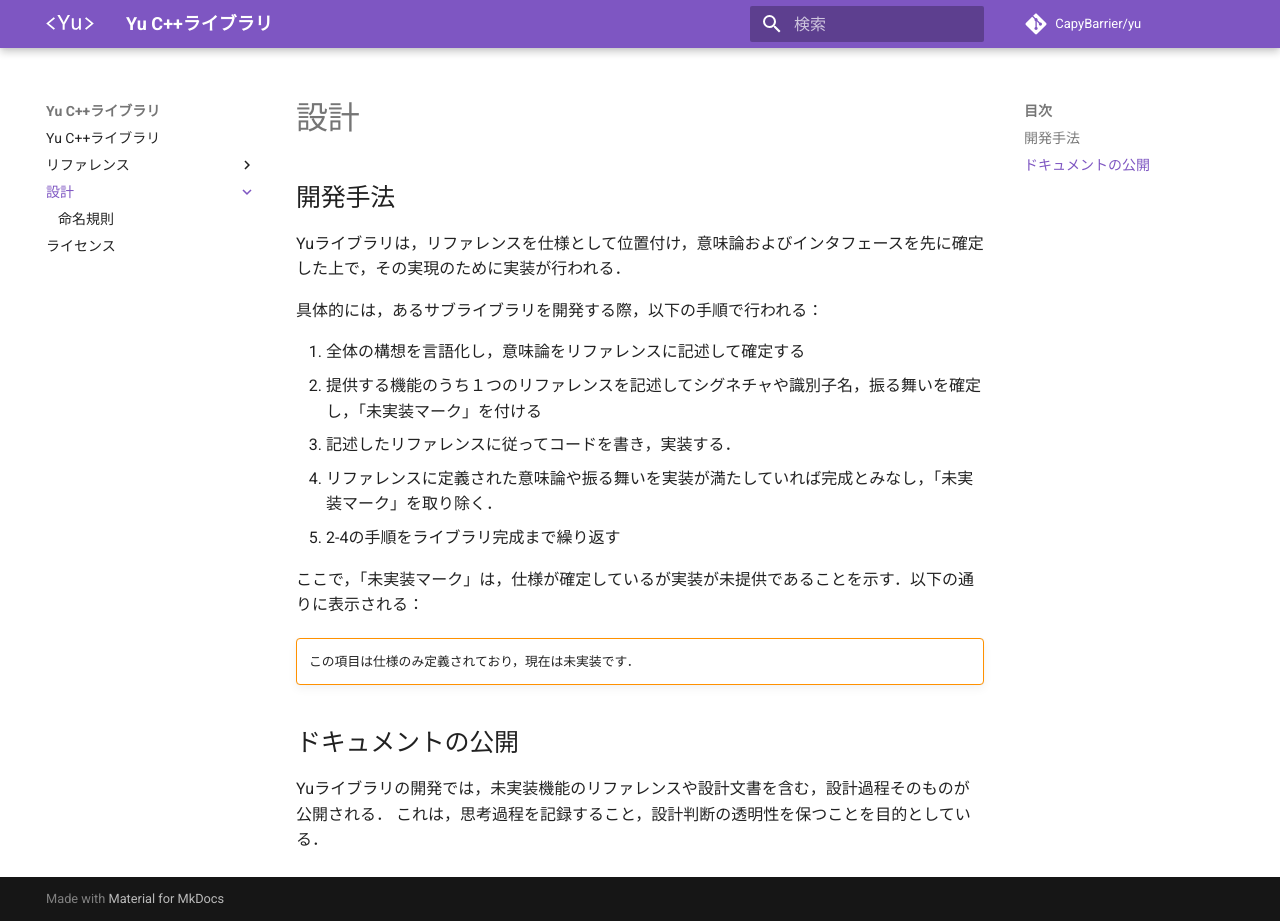
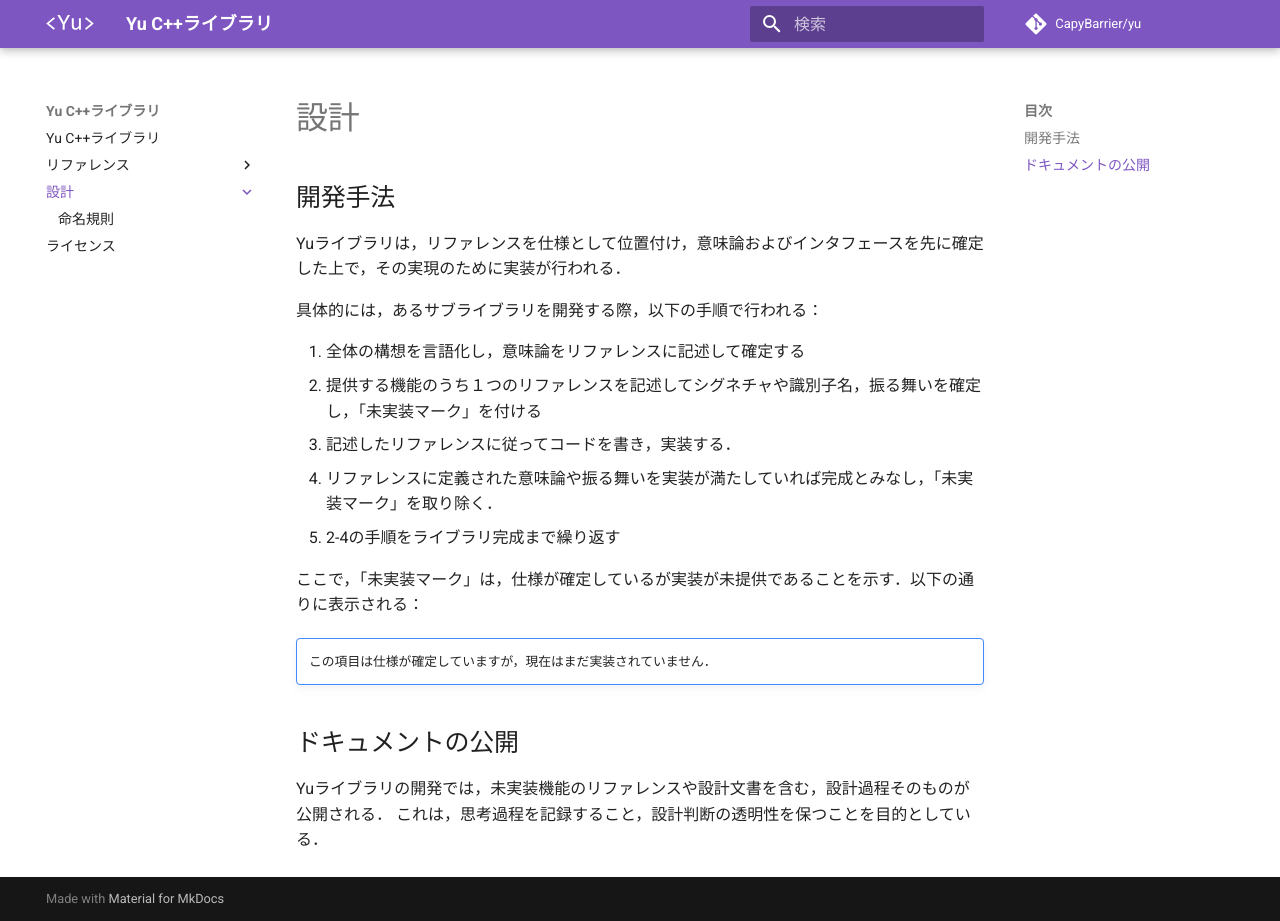
Before and after one commit to CapyBarrier/yu, an MkDocs documentation site: the page built from docs/docs/design/index.md, in a window 1280 px wide and 921 px high. Built offline with MkDocs 1.6.1 and Material for MkDocs 9.7.7, drawn with Linux system fonts in a browser that asks for light colours; comment, search, counter and statistics services are not loaded.

Commit message:
未実装マークをwarningからnoteへ変更

```diff
--- a/docs/docs/design/index.md
+++ b/docs/docs/design/index.md
@@ -14,9 +14,8 @@ Yuライブラリは，リファレンスを仕様として位置付け，意味
 
 ここで，「未実装マーク」は，仕様が確定しているが実装が未提供であることを示す．以下の通りに表示される：
 
-!!! warning ""
-    この項目は仕様のみ定義されており，現在は未実装です．
-
+!!! note ""
+    この項目は仕様が確定していますが，現在はまだ実装されていません．
 
 ## ドキュメントの公開
 
```
